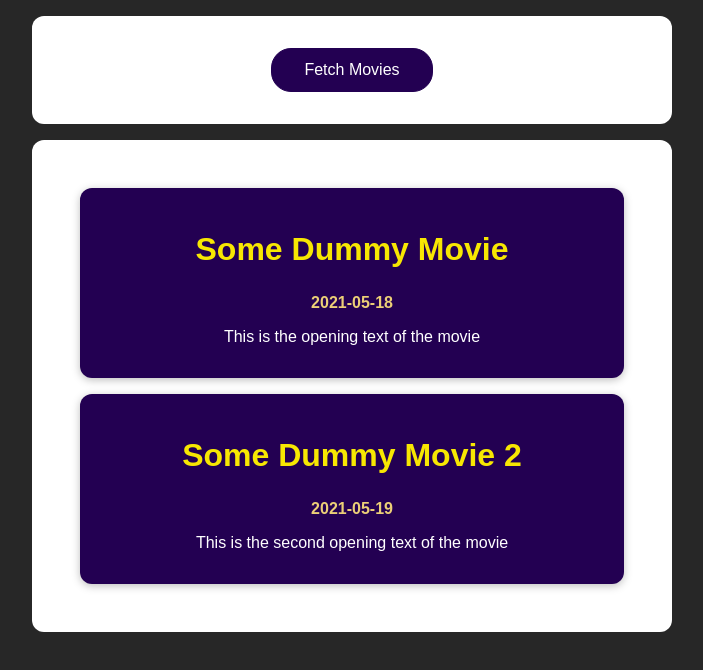
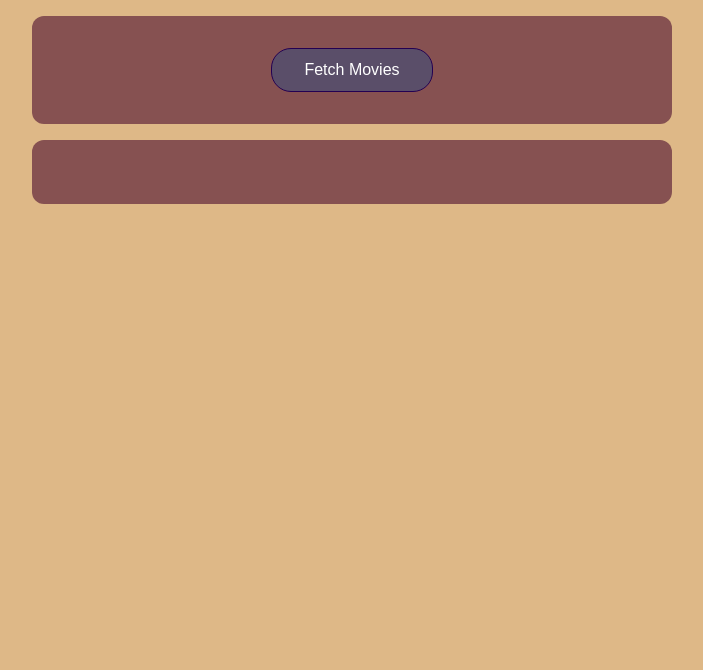
Before and after one commit to stephenChinag/HandleHttp, a React (Create React App) app: page / in a window 1280 px wide. Shown: the top 670 px of the page, without its empty margins (288-991 px from the left). Built offline with nearby package versions, Linux system fonts and the light colour scheme.

Commit message:
first commit

```diff
--- a/src/App.css
+++ b/src/App.css
@@ -3,7 +3,7 @@ section {
   width: 90%;
   max-width: 40rem;
   text-align: center;
-  background-color: white;
+  background-color: rgb(134, 81, 81);
   padding: 2rem;
   border-radius: 12px;
 }
@@ -11,7 +11,7 @@ section {
 button {
   font: inherit;
   cursor: pointer;
-  background: #230052;
+  background: #5a4e69;
   border: 1px solid #230052;
   color: white;
   padding: 0.75rem 2rem;
--- a/src/App.js
+++ b/src/App.js
@@ -1,31 +1,36 @@
-import React from 'react';
+import React, {useState} from 'react';
 
 import MoviesList from './components/MoviesList';
 import './App.css';
 
+
 function App() {
-  const dummyMovies = [
-    {
-      id: 1,
-      title: 'Some Dummy Movie',
-      openingText: 'This is the opening text of the movie',
-      releaseDate: '2021-05-18',
-    },
-    {
-      id: 2,
-      title: 'Some Dummy Movie 2',
-      openingText: 'This is the second opening text of the movie',
-      releaseDate: '2021-05-19',
-    },
-  ];
+const [movies, setMovies]= useState([])
 
+ function fetchMovieHandler (){
+  fetch('https://swapi.dev/api/films' ).then(respone=>{
+    return respone.json();
+  }).then(data =>{
+    const transformMovies = data.results.map(movieData=> {
+      return {
+        id : movieData.episone_id,
+        title:movieData.title,
+        openingText:movieData.opening_crawl
+      }
+
+    })
+   setMovies(transformMovies)
+  })
+
+
+ }
   return (
     <React.Fragment>
       <section>
-        <button>Fetch Movies</button>
+        <button onClick={fetchMovieHandler}>Fetch Movies</button>
       </section>
       <section>
-        <MoviesList movies={dummyMovies} />
+        <MoviesList movies={movies} />
       </section>
     </React.Fragment>
   );
--- a/src/components/Movie.module.css
+++ b/src/components/Movie.module.css
@@ -5,12 +5,12 @@
   box-shadow: 0 2px 8px rgba(0, 0, 0, 0.26);
   border-radius: 12px;
   text-align: center;
-  color: white;
+  color: brown;
 }
 
 .movie h2 {
   font-size: 2rem;
-  color: #f7e702;
+  color: #f3f2e8;
 }
 
 .movie h3 {
@@ -18,3 +18,6 @@
   margin: 0;
   font-size: 1rem;
 }
+.movie p{
+  color: peachpuff;
+}
--- a/src/components/MoviesList.js
+++ b/src/components/MoviesList.js
@@ -1,11 +1,11 @@
 import React from 'react';
-
 import Movie from './Movie';
 import classes from './MoviesList.module.css';
 
 const MovieList = (props) => {
   return (
     <ul className={classes['movies-list']}>
+
       {props.movies.map((movie) => (
         <Movie
           key={movie.id}
--- a/src/index.css
+++ b/src/index.css
@@ -8,5 +8,5 @@ html {
 
 body {
   margin: 0;
-  background-color: #272727;
+  background-color: burlywood;
 }
```
